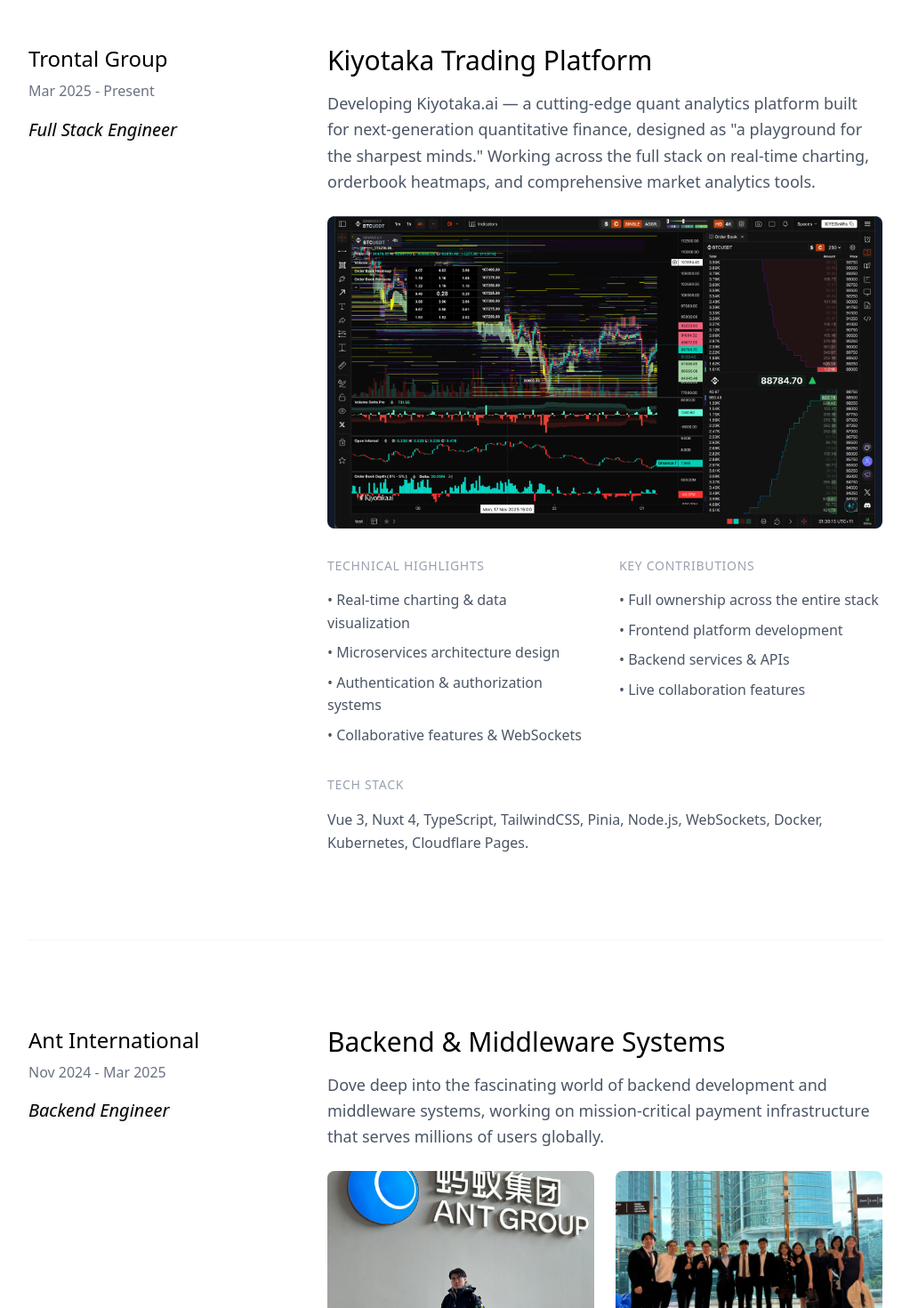
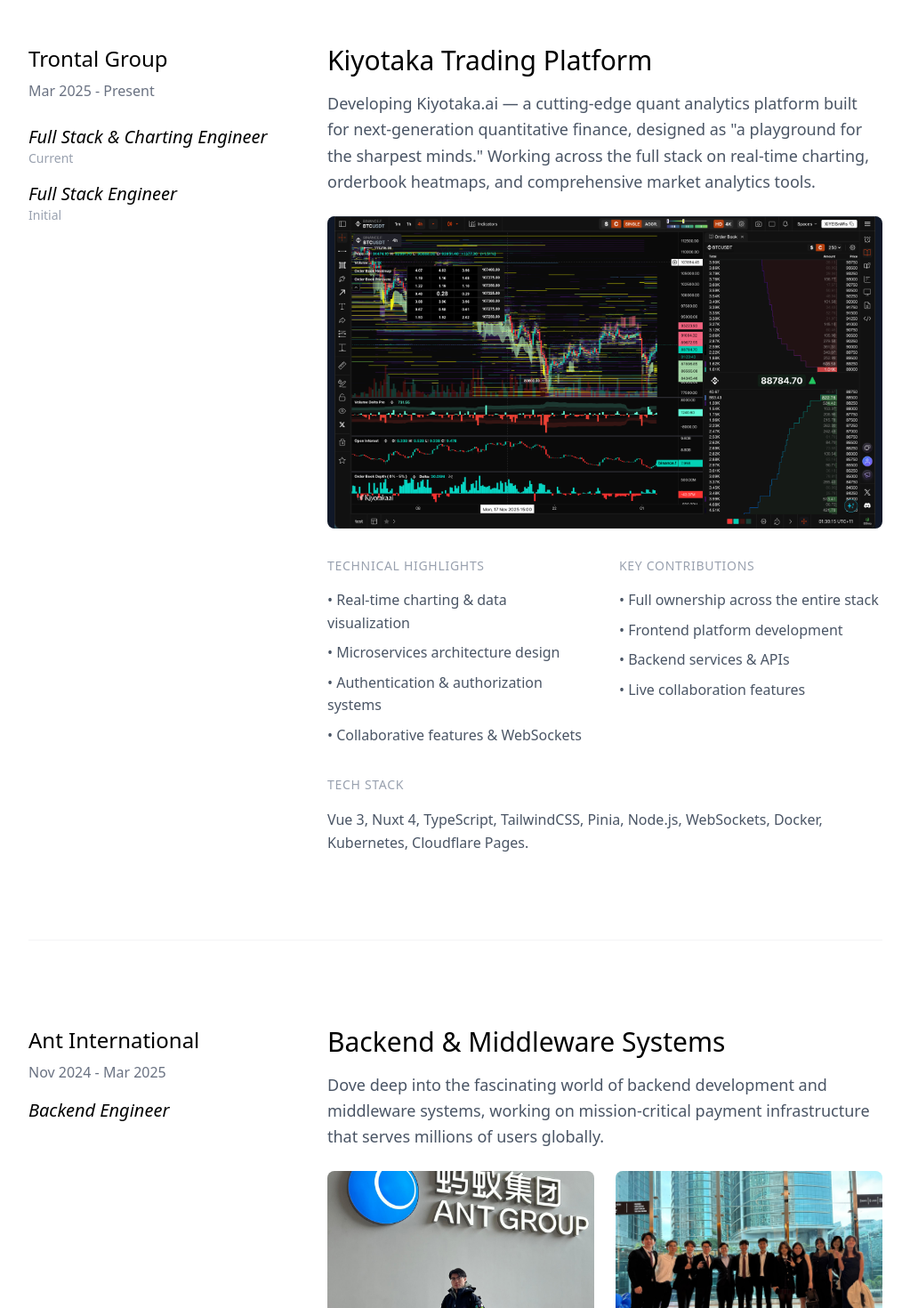
Before and after one commit to sgan0420/portfolio, a Next.js app: page /experience in a window 1280 px wide. Shown: the part 380-1850 px from the top of the page at 89% size, without its empty margins (128-1151 px from the left). Built offline with nearby package versions, Linux system fonts and the light colour scheme.

Commit message:
add promotion

```diff
--- a/src/app/experience/page.tsx
+++ b/src/app/experience/page.tsx
@@ -37,12 +37,23 @@
           >
             <div className="md:col-span-4">
               <h2 className="text-2xl font-light mb-2">Trontal Group</h2>
-              <p className="text-gray-500 dark:text-gray-400 font-light mb-4">
+              <p className="text-gray-500 dark:text-gray-400 font-light mb-6">
                 Mar 2025 - Present
               </p>
-              <p className="text-xl italic text-black dark:text-white drop-shadow-sm">
-                Full Stack Engineer
-              </p>
+              <div className="space-y-4">
+                <div>
+                  <p className="text-xl italic text-black dark:text-white">
+                    Full Stack & Charting Engineer
+                  </p>
+                  <p className="text-sm text-gray-400 font-light">Current</p>
+                </div>
+                <div>
+                  <p className="text-xl italic text-black dark:text-white">
+                    Full Stack Engineer
+                  </p>
+                  <p className="text-sm text-gray-400 font-light">Initial</p>
+                </div>
+              </div>
             </div>
             <div className="md:col-span-8 space-y-8">
               <div>
@@ -116,7 +127,7 @@
               <p className="text-gray-500 dark:text-gray-400 font-light mb-4">
                 Nov 2024 - Mar 2025
               </p>
-              <p className="text-xl italic text-black dark:text-white drop-shadow-sm">
+              <p className="text-xl italic text-black dark:text-white">
                 Backend Engineer
               </p>
             </div>
@@ -200,7 +211,7 @@
               <p className="text-gray-500 dark:text-gray-400 font-light mb-4">
                 Nov 2023 - Feb 2024
               </p>
-              <p className="text-xl italic text-black dark:text-white drop-shadow-sm">
+              <p className="text-xl italic text-black dark:text-white">
                 Full Stack Engineer
               </p>
             </div>
@@ -275,7 +286,7 @@
               <p className="text-gray-500 dark:text-gray-400 font-light mb-4">
                 Jul 2023 - Aug 2023
               </p>
-              <p className="text-xl italic text-black dark:text-white drop-shadow-sm">
+              <p className="text-xl italic text-black dark:text-white">
                 Mathematics Tutor
               </p>
             </div>
```
